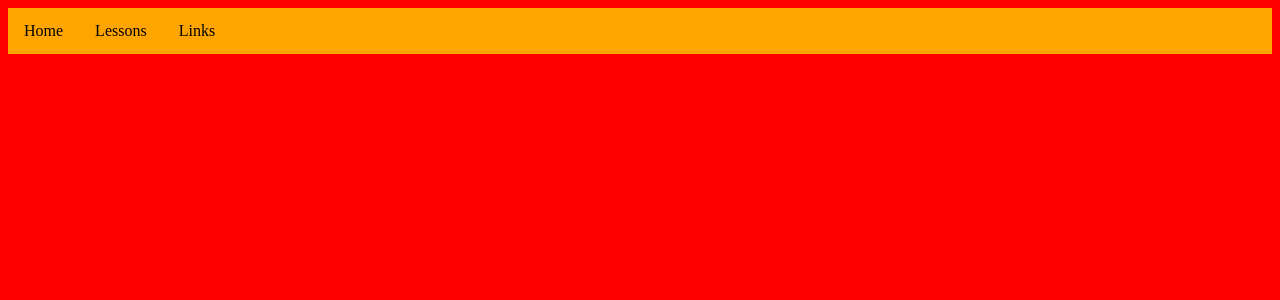
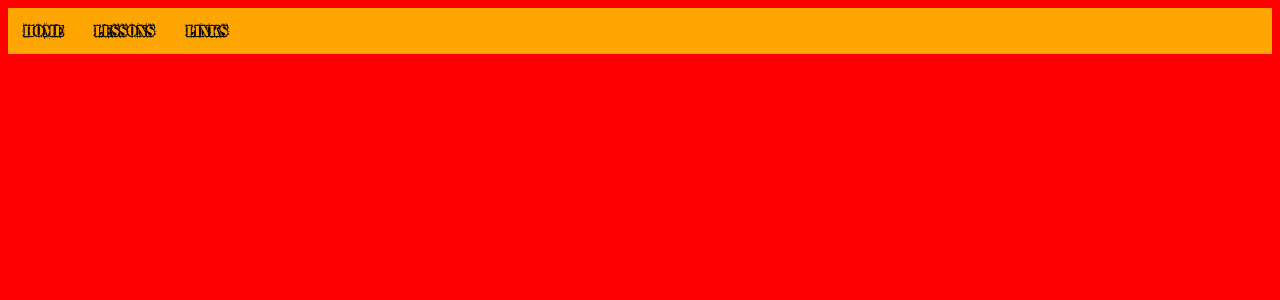
Before and after one commit to Long-Classroom/Long-Classroom.github.io, a PHP site: page / in a window 1280 px wide. Shown: the top 300 px of the page. Run offline with PHP 8.4, Linux system fonts and the light colour scheme.

Commit message:
Update main.css

```diff
--- a/styles/main.css
+++ b/styles/main.css
@@ -28,6 +28,7 @@
   text-align: center;
   padding: 14px 16px;
   text-decoration: none;
+  font-family: WarWound;
 }
 .nav li a:hover {
   background-color: #FF5800;
```
